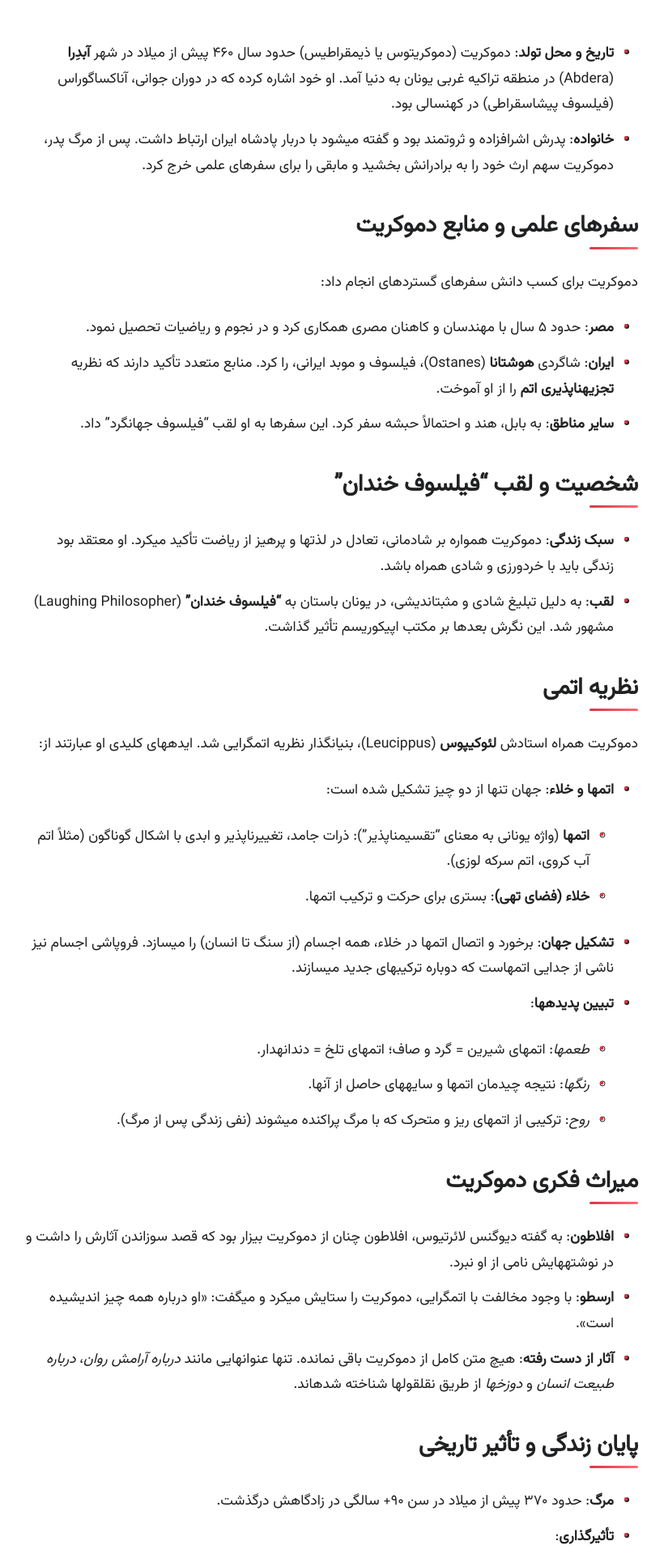
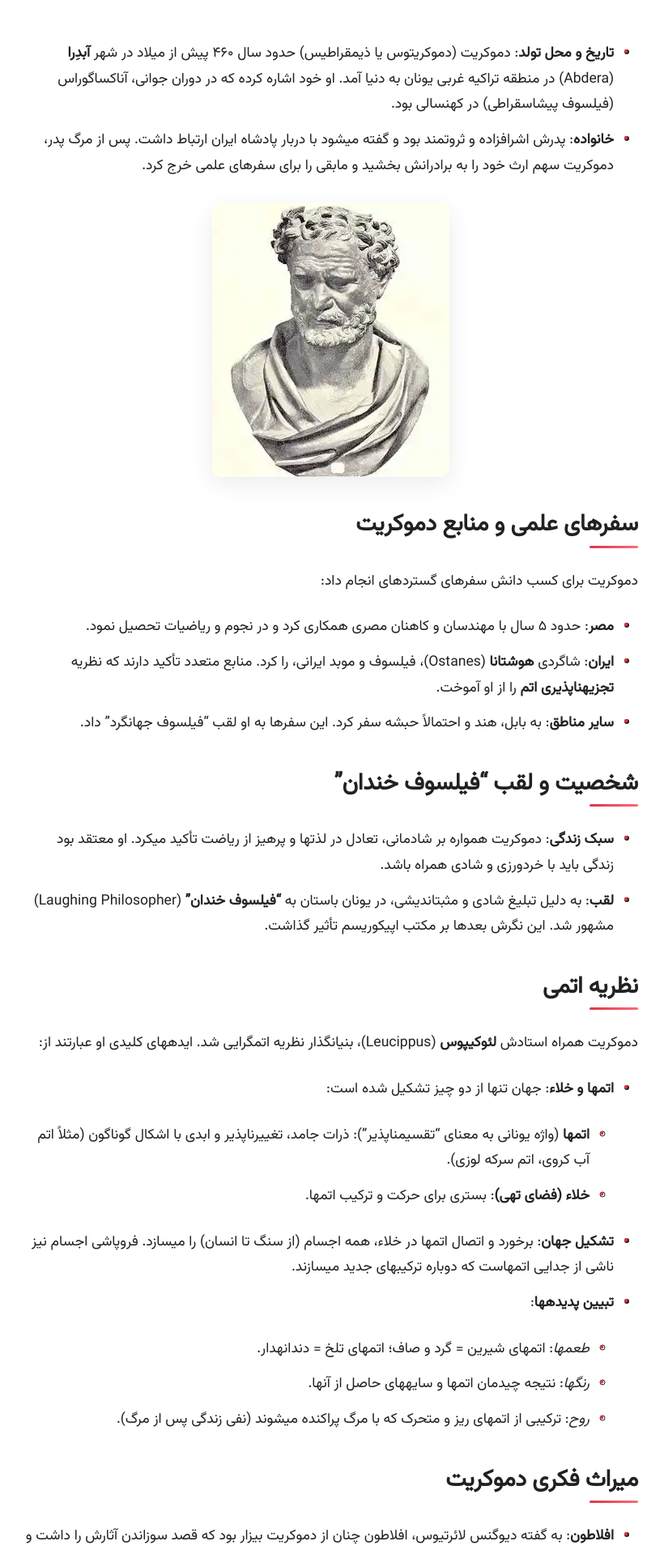
Before and after one commit to darkblog/darkblog.github.io, a Jekyll site: the page built from _posts/2025-11-6-55.md, in a window 1280 px wide. Shown: the part 445-2364 px from the top of the page at 81% size, without its empty margins (232-1052 px from the left). Built offline with Jekyll 4.4.1, drawn with Linux system fonts in a browser that asks for light colours.

Commit message:
Update and rename 2025-7-4-55.md to 2025-11-6-55.md

```diff
--- a/_posts/2025-7-4-55.md
+++ b/_posts/2025-11-6-55.md
@@ -5,6 +5,8 @@ title: زندگینامه دموکریت - فیلسوف اتم‌گرای خند
 
 - **تاریخ و محل تولد**: دموکریت (دموکریتوس یا ذیمقراطیس) حدود سال ۴۶۰ پیش از میلاد در شهر **آبدِرا** (Abdera) در منطقه تراکیه غربی یونان به دنیا آمد. او خود اشاره کرده که در دوران جوانی، آناکساگوراس (فیلسوف پیشاسقراطی) در کهنسالی بود.
 - **خانواده**: پدرش اشرافزاده و ثروتمند بود و گفته میشود با دربار پادشاه ایران ارتباط داشت. پس از مرگ پدر، دموکریت سهم ارث خود را به برادرانش بخشید و مابقی را برای سفرهای علمی خرج کرد.
+
+<img src="/biography/democritus.webp" alt="دموکریت" loading="lazy">
 
 ## سفرهای علمی و منابع دموکریت
 دموکریت برای کسب دانش سفرهای گستردهای انجام داد:
```
